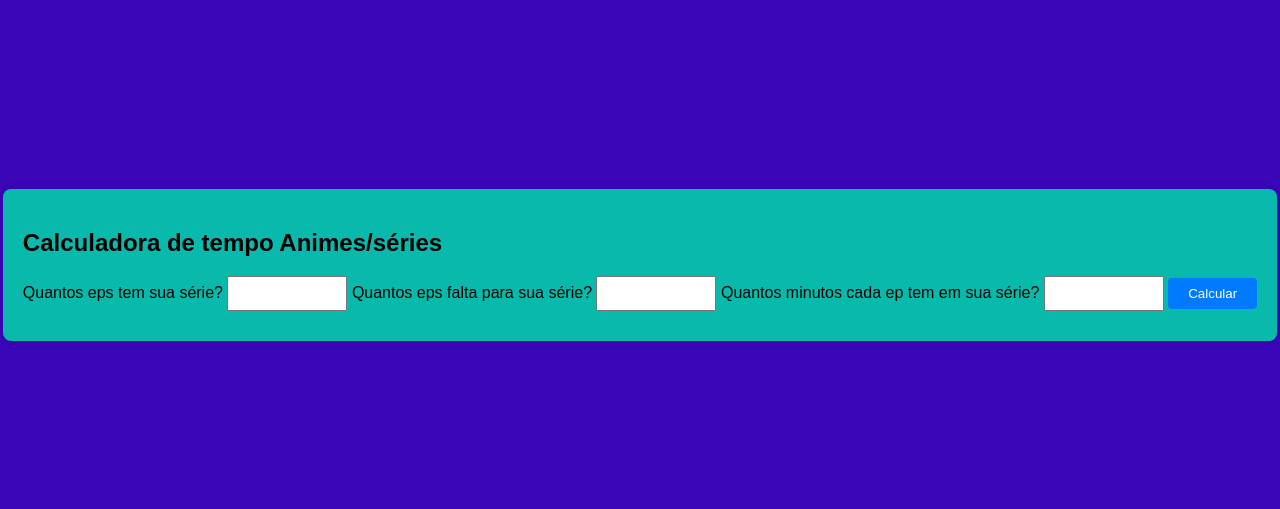
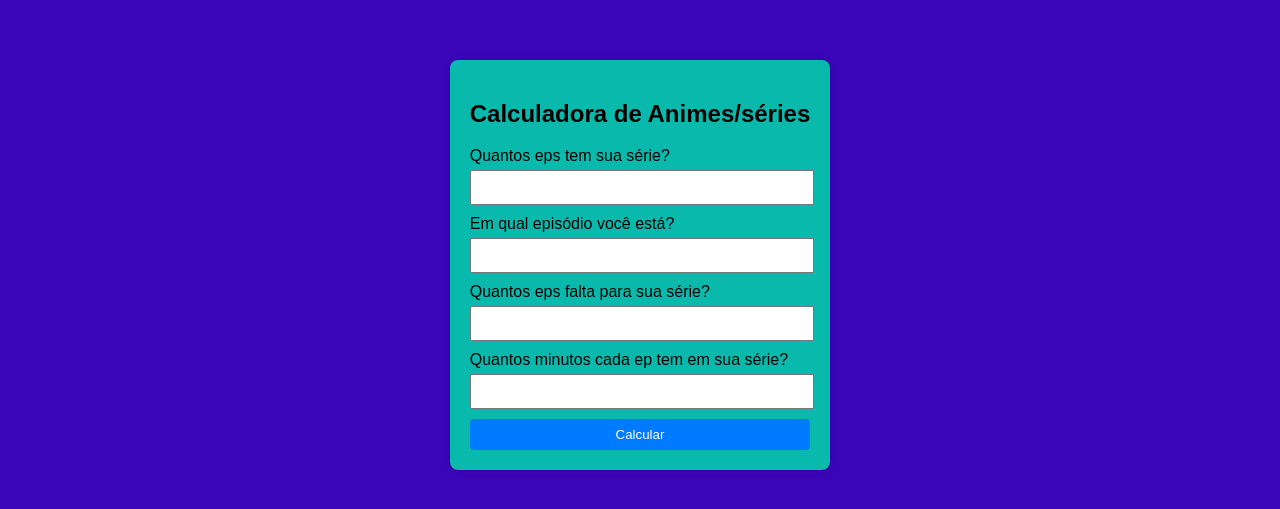
Before and after one commit to ksmetaleiro/kuromicalculate, a plain HTML site: page index.html in a window 1280 px wide. Shown: the part 135-644 px from the top of the page. Drawn offline with Linux system fonts and the light colour scheme.

Commit message:
Update index.html

```diff
--- a/index.html
+++ b/index.html
@@ -22,13 +22,20 @@
         padding: 20px;
         border-radius: 8px;
         box-shadow: 0 0 10px rgba(0, 0, 0, 0.1);
+        max-width: 400px; /* Limita a largura do contêiner */
+        margin: auto; /* Centraliza o contêiner na página */
+      }
+      label {
+        display: block; /* Faz com que as etiquetas ocupem uma linha inteira */
+        margin-bottom: 5px; /* Adiciona um pequeno espaçamento inferior entre as etiquetas */
       }
       input[type="number"] {
-        width: 100px;
+        width: calc(100% - 16px); /* Calcula a largura do input para preencher o contêiner */
         padding: 8px;
         margin-bottom: 10px;
       }
       button {
+        width: 100%;
         padding: 8px 20px;
         background-color: #007bff;
         color: #ffffff;
@@ -43,9 +50,11 @@
 </head>
 <body>
   <div class="container">
-      <h2>Calculadora de tempo Animes/séries</h2>
+    <h2>Calculadora de Animes/séries</h2>
     <label for="eps">Quantos eps tem sua série?</label>
     <input type="number" id="eps" />
+    <label for="assistindo">Em qual episódio você está?</label>
+    <input type="number" id="assistindo" />
     <label for="falta">Quantos eps falta para sua série?</label>
     <input type="number" id="falta" />
     <label for="minutos">Quantos minutos cada ep tem em sua série?</label>
@@ -57,6 +66,7 @@
   <script>
     function calcular() {
       var t = parseFloat(document.getElementById("eps").value);
+      var a = parseFloat(document.getElementById("assistindo").value);
       var f = parseFloat(document.getElementById("falta").value);
       var m = parseFloat(document.getElementById("minutos").value);
 
@@ -64,11 +74,15 @@
       var tod = (t * m) / 60 / 24;
       var faltah = (f * m) / 60;
       var faltad = (f * m) / 60 / 24;
+      var assistindoh = ((t - a) * m) / 60;
+      var assistindod = ((t - a) * m) / 60 / 24;
 
       var resultado = "Eps total em horas: " + toh.toFixed(2) + "<br>";
       resultado += "Eps total em dias: " + tod.toFixed(2) + "<br>";
       resultado += "Eps que falta em horas: " + faltah.toFixed(2) + "<br>";
-        resultado += "Eps que falta em dias: " + faltad.toFixed(2);
+      resultado += "Eps que falta em dias: " + faltad.toFixed(2) + "<br>";
+      resultado += "Tempo para terminar (em horas): " + assistindoh.toFixed(2) + "<br>";
+      resultado += "Tempo para terminar (em dias): " + assistindod.toFixed(2);
 
       document.getElementById("resultado").innerHTML = resultado;
     }
```
Lines whose indentation alone changed are shown as unchanged.
